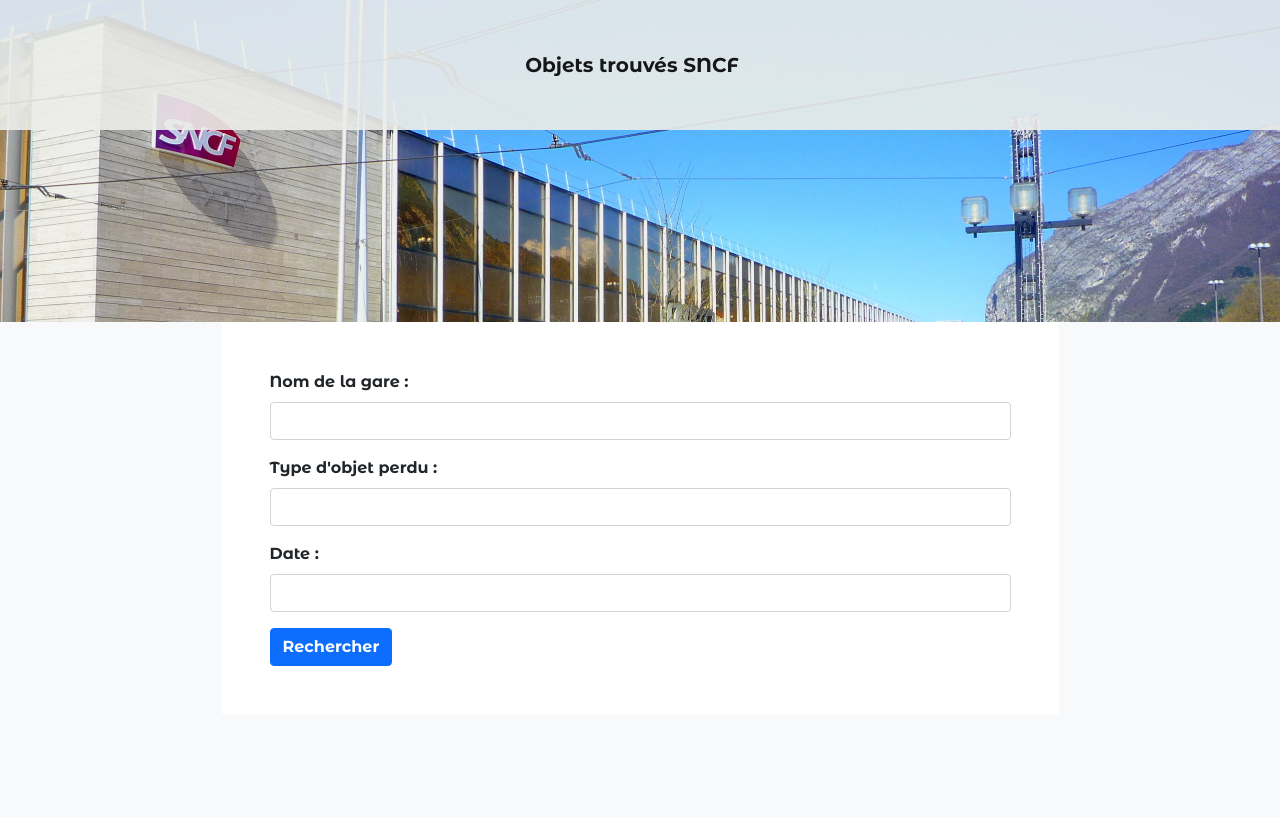
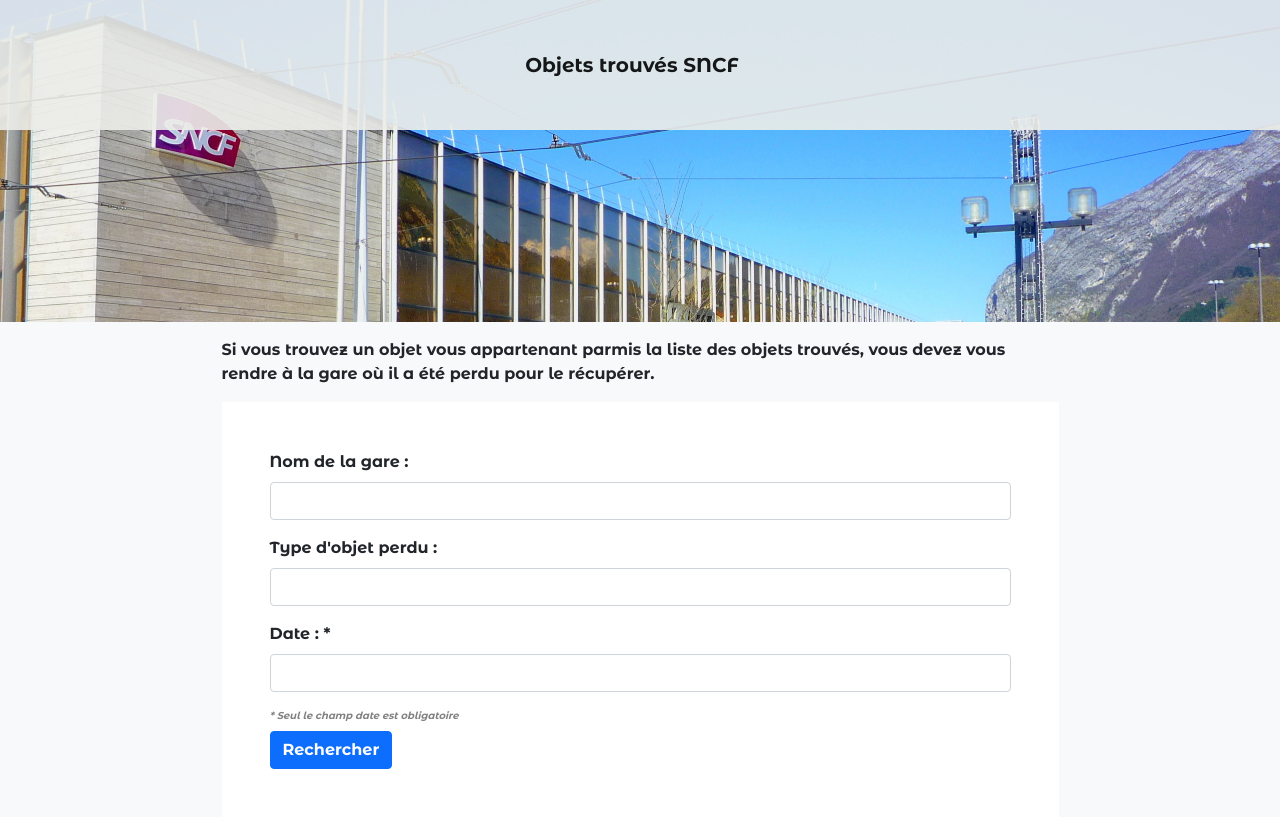
Before and after one commit to Yanow0/objets-trouves-sncf, a PHP site: page / in a window 1280 px wide. Before the commit the page ends 666 px from the top, so only its background shows below. Run offline with PHP 8.4, Linux system fonts and the light colour scheme.

Commit message:
Small fixes

```diff
--- a/css/style.css
+++ b/css/style.css
@@ -17,3 +17,9 @@ body{
     -ms-transition: all 0.6s ease-out;
     transition: all 0.6s ease-out;
 }
+
+#obligatoire{
+    font-size: 10px;
+    color: grey;
+    font-style: italic;
+}
--- a/index.php
+++ b/index.php
@@ -47,6 +47,7 @@
 
 <div class="container">
 
+    <div class="w-75 m-auto my-3">Si vous trouvez un objet vous appartenant parmis la liste des objets trouvés, vous devez vous rendre à la gare où il a été perdu pour le récupérer.</div>
 
     <div id="searchobjet" action="" method="post" class="m-auto w-75 p-5 bg-white">
         <div class="mb-3 form-group">
@@ -61,7 +62,7 @@
         </div>
 
         <div class="mb-3 form-group">
-            <label for="date" class="">Date :</label>
+            <label for="date" class="">Date : *</label>
             <input id="date" class="mt-2 form-control" type="text" name="date" onfocus="(this.type='date')"
                    onblur="if(!this.value)this.type='text'">
 
@@ -76,6 +77,8 @@
                 </div>
             </div>
         </div>
+
+        <div id="obligatoire" class="my-2">* Seul le champ date est obligatoire</div>
 
         <button class="btn btn-primary" id="rechercher">Rechercher</button>
 
--- a/js/index.js
+++ b/js/index.js
@@ -39,7 +39,7 @@ $(function () {
 
             if (gare == '') {
                 $.ajax({
-                    url: "https://ressources.data.sncf.com/api/records/1.0/search/?dataset=objets-trouves-restitution&facet=gc_obo_date_heure_restitution_c,gc_obo_nature_c,gc_obo_type_c,gc_obo_nom_recordtype_sc_c,refine.gc_obo_gare_origine_r_code_uic_c&refine.date=" + date + "&q=" + type + "&rows=20",
+                    url: "https://ressources.data.sncf.com/api/records/1.0/search/?dataset=objets-trouves-restitution&sort=date&facet=gc_obo_date_heure_restitution_c,gc_obo_nature_c,gc_obo_type_c,gc_obo_nom_recordtype_sc_c,refine.gc_obo_gare_origine_r_code_uic_c&refine.date=" + date + "&q=" + type + "&rows=20",
                     dataType: "jsonp",
                     success: function (res) {
 
@@ -92,7 +92,7 @@ $(function () {
                             //console.log(code_gare);
 
                             $.ajax({
-                                url: "https://ressources.data.sncf.com/api/records/1.0/search/?dataset=objets-trouves-restitution&facet=gc_obo_date_heure_restitution_c,gc_obo_nature_c,gc_obo_type_c,gc_obo_nom_recordtype_sc_c,refine.gc_obo_gare_origine_r_code_uic_c&refine.gc_obo_gare_origine_r_code_uic_c=" + code_gare + "&refine.date=" + date + "&q=" + type + "&rows=20",
+                                url: "https://ressources.data.sncf.com/api/records/1.0/search/?dataset=objets-trouves-restitution&sort=date&facet=gc_obo_date_heure_restitution_c,gc_obo_nature_c,gc_obo_type_c,gc_obo_nom_recordtype_sc_c,refine.gc_obo_gare_origine_r_code_uic_c&refine.gc_obo_gare_origine_r_code_uic_c=" + code_gare + "&refine.date=" + date + "&q=" + type + "&rows=20",
                                 dataType: "jsonp",
                                 success: function (res) {
 
```
